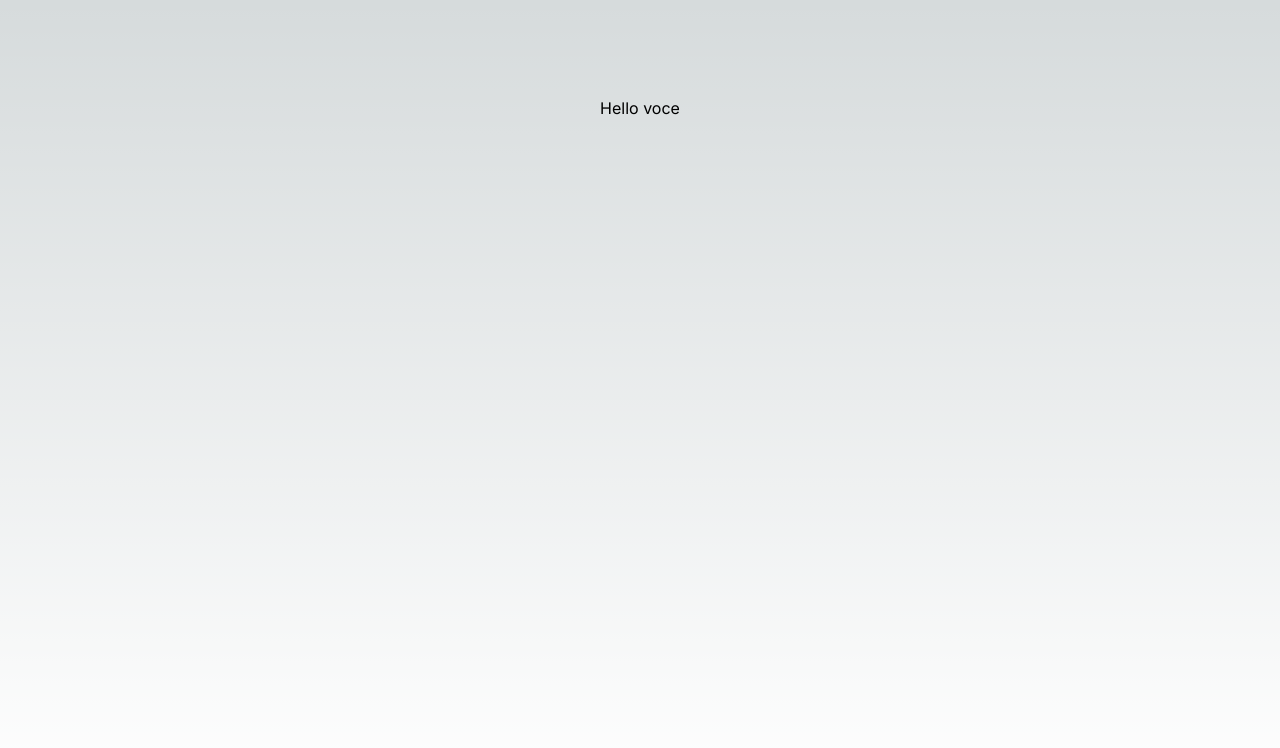
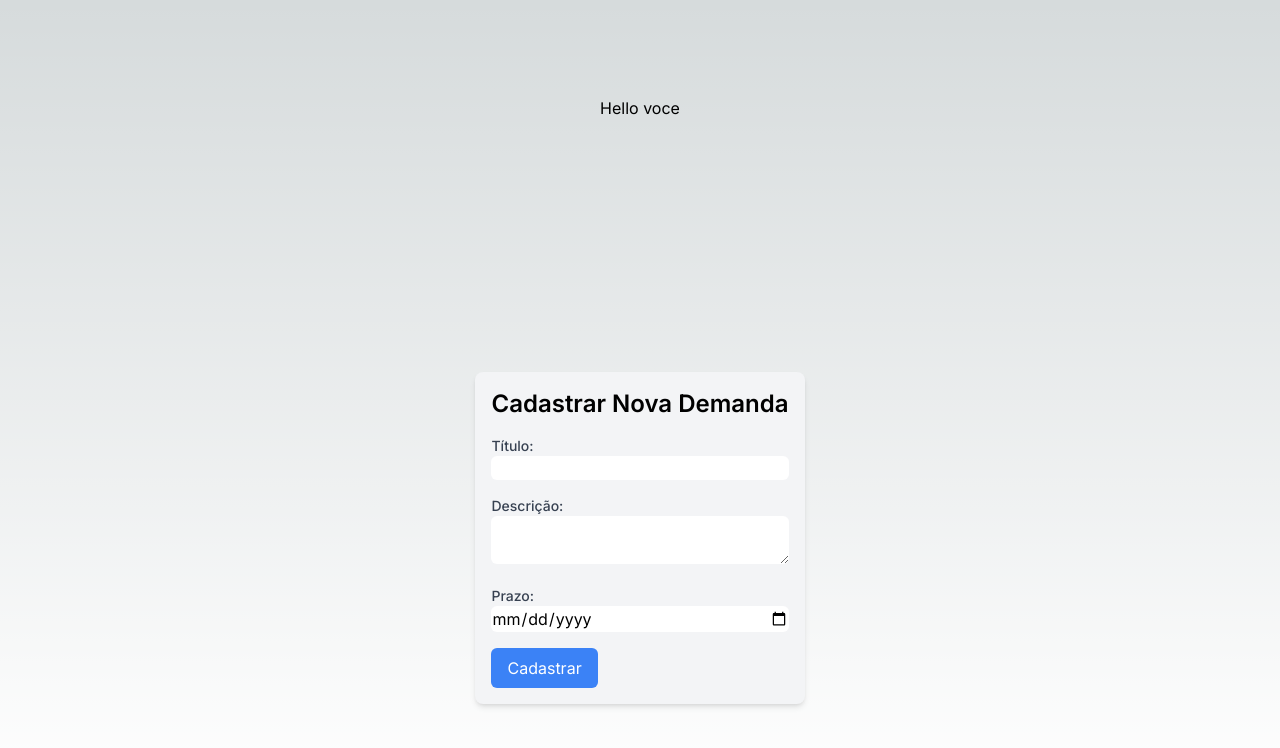
Before and after one commit to DanielCamucatto/latinhas-form, a Next.js app: page / in a window 1280 px wide. Shown: the top 748 px of the page. Built offline with nearby package versions, Linux system fonts and the light colour scheme.

Commit message:
feat: added form.tsx

```diff
--- a/package.json
+++ b/package.json
@@ -19,6 +19,7 @@
     "postcss": "8.4.31",
     "react": "18.2.0",
     "react-dom": "18.2.0",
+    "react-hook-form": "^7.47.0",
     "tailwindcss": "3.3.3",
     "typescript": "5.2.2"
   }
--- /dev/null
+++ b/src/app/components/Form.tsx
@@ -0,0 +1,76 @@
+import React from 'react';
+import { useForm, Controller, SubmitHandler } from 'react-hook-form';
+import { FormValues } from '../types/types';
+import 'tailwindcss/tailwind.css';
+
+const Form = () => {
+  const { control, handleSubmit, reset } = useForm<FormValues>();
+
+  const onSubmit: SubmitHandler<FormValues> = (data) => {
+    console.log('Dados do formulário:', data);
+    reset();
+  };
+
+  return (
+    <div className="bg-gray-100 p-4 rounded-lg shadow-md">
+      <h2 className="text-2xl font-semibold mb-4">Cadastrar Nova Demanda</h2>
+      <form onSubmit={handleSubmit(onSubmit)}>
+        <div className="mb-4">
+          <label htmlFor="title" className="block text-sm font-medium text-gray-700">
+            Título:
+          </label>
+          <Controller
+            name="title"
+            control={control}
+            defaultValue=""
+            render={({ field }) => (
+              <input type="text" {...field} className="w-full border-gray-300 rounded-md" required />
+            )}
+          />
+        </div>
+        <div className="mb-4">
+          <label htmlFor="description" className="block text-sm font-medium text-gray-700">
+            Descrição:
+          </label>
+          <Controller
+            name="description"
+            control={control}
+            defaultValue=""
+            render={({ field }) => (
+              <textarea {...field} className="w-full border-gray-300 rounded-md" required />
+            )}
+          />
+        </div>
+        <div className="mb-4">
+          <label htmlFor="deadline" className="block text-sm font-medium text-gray-700">
+            Prazo:
+          </label>
+          <Controller
+            name="deadline"
+            control={control}
+            defaultValue={undefined}
+            render={({ field }) => (
+              <input
+                type="date"
+                {...field}
+                className="w-full border-gray-300 rounded-md"
+                required
+                value={field.value ? new Date(field.value).toISOString().split('T')[0] : ''}
+              />
+            )}
+          />
+        </div>
+        <div className="mt-4">
+          <button
+            type="submit"
+            className="px-4 py-2 bg-blue-500 text-white rounded-md hover:bg-blue-600"
+          >
+            Cadastrar
+          </button>
+        </div>
+      </form>
+    </div>
+  );
+};
+
+export default Form;
--- a/src/app/page.tsx
+++ b/src/app/page.tsx
@@ -1,9 +1,12 @@
+'use client'
 import Image from 'next/image'
+import Form from './components/Form'
 
 export default function Home() {
   return (
     <main className="flex min-h-screen flex-col items-center justify-between p-24">
       <h1>Hello voce</h1>
+      <Form/>
     </main>
   )
 }
--- /dev/null
+++ b/src/app/types/types.ts
@@ -0,0 +1,5 @@
+export type FormValues = {
+    title: string;
+    description: string;
+    deadline: Date;
+}
```
Also changed, not shown: src/app/components/DemandsItem.ts (deleted), src/app/components/DemandsItem.tsx (added), src/app/components/DemandsList.ts (deleted), src/app/components/DemandsList.tsx (added), src/app/components/Form.ts (deleted), 1 other file (tests, documents, lock files or other folders).
